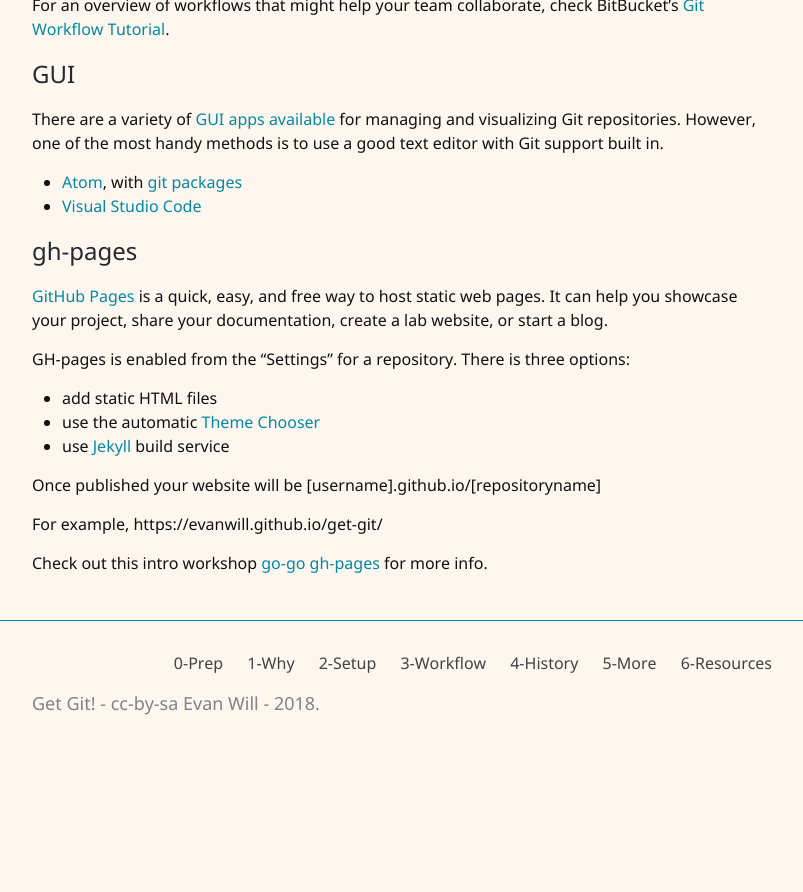
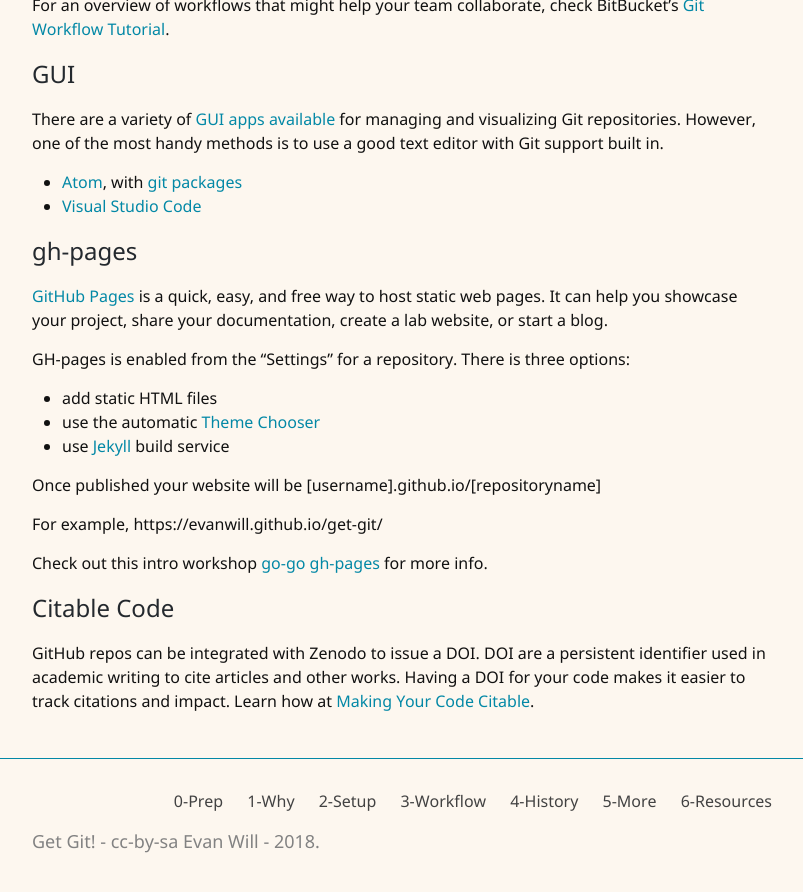
Before and after one commit to evanwill/get-git, a Jekyll site: the page built from 5-more.md, in a window 1280 px wide and 900 px high, scrolled down 1410 px. Shown: the top 892 px of the window, without its empty margins (238-1041 px from the left). Built offline with Jekyll 4.4.1, drawn with Linux system fonts in a browser that asks for light colours; before the commit the page ends 2172 px from its top, so only the background shows below that.

Commit message:
add Zenodo info

```diff
--- a/5-more.md
+++ b/5-more.md
@@ -88,3 +88,10 @@ Once published your website will be [username].github.io/[repositoryname]
 For example, https://evanwill.github.io/get-git/
 
 Check out this intro workshop [go-go gh-pages](https://evanwill.github.io/go-go-ghpages/) for more info.
+
+## Citable Code
+
+GitHub repos can be integrated with Zenodo to issue a DOI.
+DOI are a persistent identifier used in academic writing to cite articles and other works.
+Having a DOI for your code makes it easier to track citations and impact.
+Learn how at [Making Your Code Citable](https://guides.github.com/activities/citable-code/).
```
